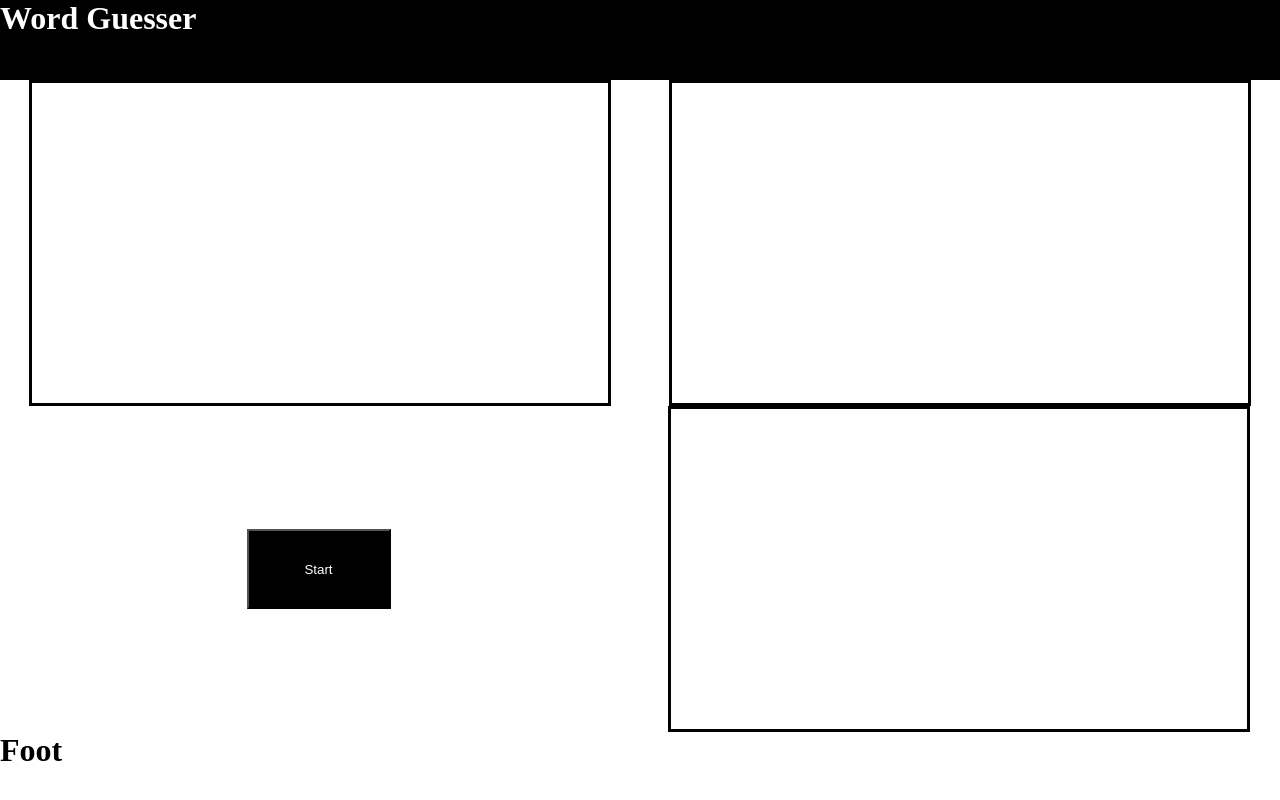
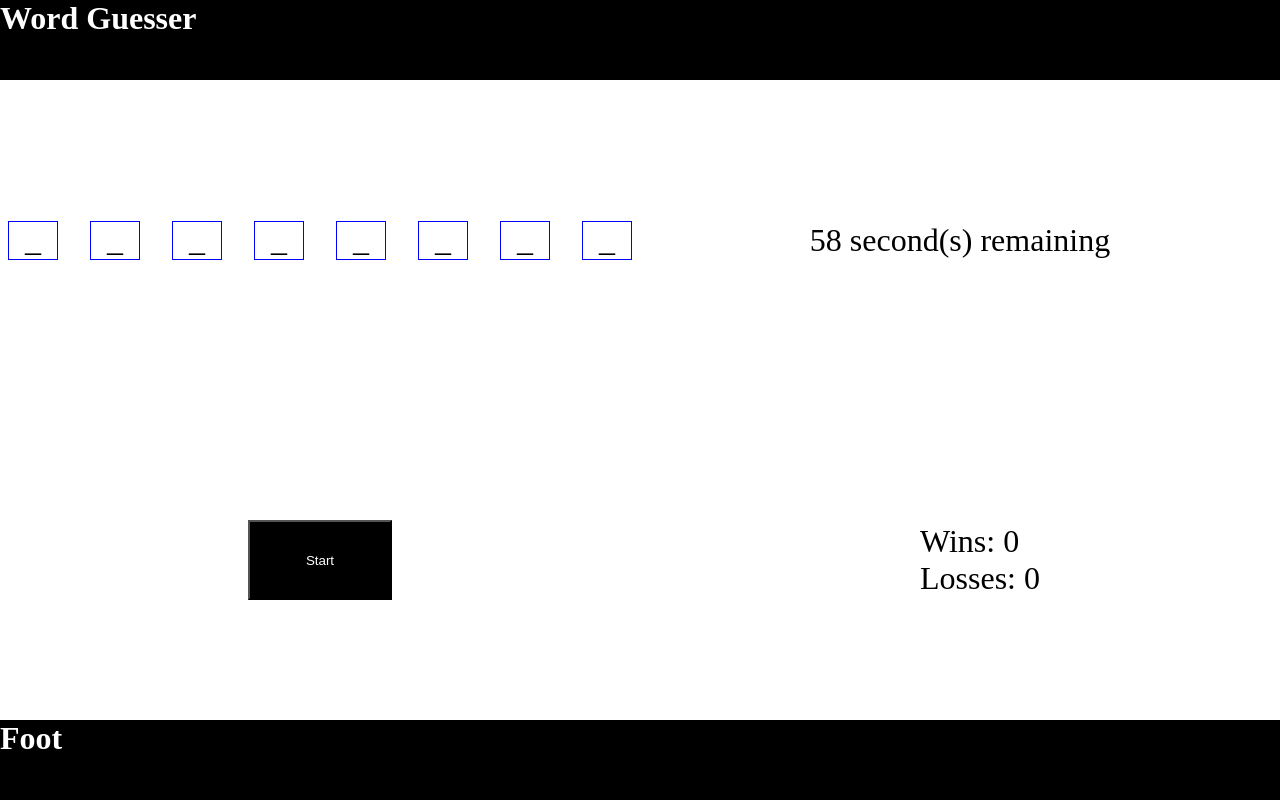
Before and after one commit to SeanOVery/word-guess, a plain HTML site: page index.html in a window 1280 px wide. Both pictures are taken after a click on the button "Start". Drawn offline with Linux system fonts and the light colour scheme.

Commit message:
semi functional checks and shows word when typed properly but no failure/success states or score tracking

```diff
--- a/index.html
+++ b/index.html
@@ -13,9 +13,14 @@
     </header>
     <main>
         <div class="letterDisplay"></div>
-        <div class="timer"></div>
+        <div class="timer">60 second(s) remaining</div>
         <div class="start"><button class="startButton" type="button">Start</button></div>
-        <div class="winLossTable"></div>
+        <div class="winLossTable">
+            <ul>
+                <li class="wins">Wins: 0</li>
+                <li class="losses">Losses: 0</li>
+            </ul>
+        </div>
     </main>
     <footer>
         <h1>Foot</h1>
--- a/main.js
+++ b/main.js
@@ -0,0 +1,46 @@
+let timerEl = document.querySelector('.timer'),
+    letterDisplayEl = document.querySelector('.letterDisplay'),
+    guessWord = 'markdown',
+    guessWordArray = guessWord.split('');
+    winLossCount = {
+        wins: 0,
+        losses: 0
+    };
+
+function countdown() {
+    addBlankSpaces();
+    let timeLeft = 60;
+    let timeInterval = setInterval(function () {
+        if (timeLeft > 0) {
+            timeLeft--;
+            timerEl.innerHTML = `${timeLeft} second(s) remaining`
+        } else {
+            timerEl.textContent = `Time's up`
+            clearInterval(timeInterval);
+        }
+    }, 1000)
+}
+
+function addBlankSpaces() {
+    for (let i = 0; i < guessWord.length; i++) {
+        let newP = document.createElement('p');
+        letterDisplayEl.appendChild(newP);
+        newP.textContent = ' _ ';
+        newP.setAttribute('data-index', i)
+    }
+}
+function keydownCheck() {
+    document.addEventListener('keydown', function(event) {
+        for (let i = 0; i < guessWord.length; i++) {
+            let elIndex = letterDisplayEl.children[i].getAttribute('data-index');
+            if (event.key === guessWordArray[i]) {
+                letterDisplayEl.children[elIndex].textContent = event.key;
+            }
+        }
+    })
+}
+
+
+
+document.querySelector('.startButton').addEventListener('click', countdown);
+document.querySelector('.startButton').addEventListener('click', keydownCheck);
--- a/style.css
+++ b/style.css
@@ -37,3 +37,39 @@ main div {
 
     color: white;
 }
+
+.timer {
+    font-size: 2rem;
+    border: none;
+}
+
+.winLossTable {
+    font-size: 2rem;
+    border: none;
+}
+
+.winLossTable ul {
+    list-style-type: none;
+}
+
+.letterDisplay {
+    display: flex;
+    justify-content: center;
+    align-items: center;
+    border: none;
+}
+
+.letterDisplay p {
+    display: inline;
+    border: 1px solid blue;
+    font-size: 2rem;
+    padding: 0 1rem;
+    margin: 1rem;
+}
+
+footer {
+    margin: 0;
+    height: 5rem;
+    background-color: black;
+    color: white;
+}
```
